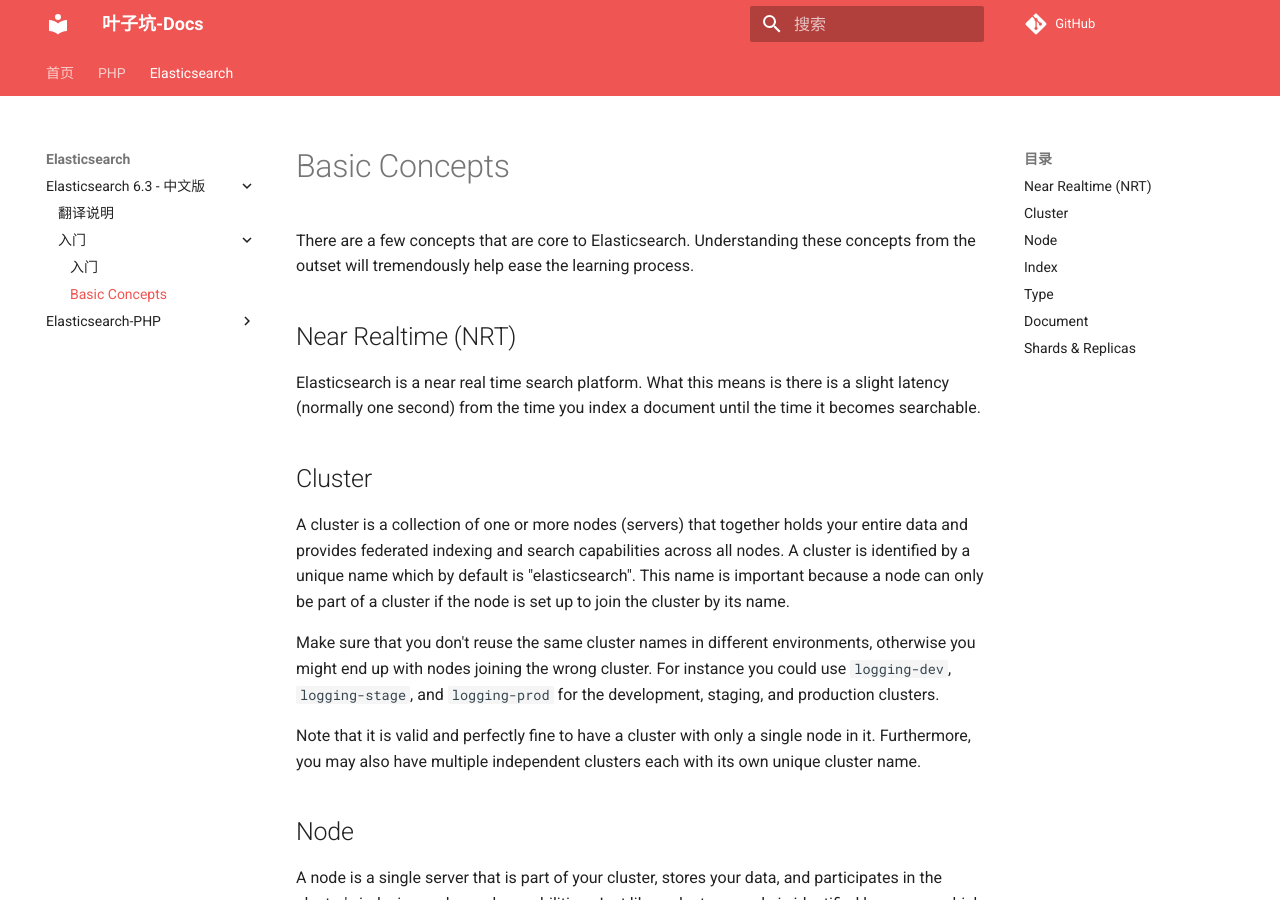
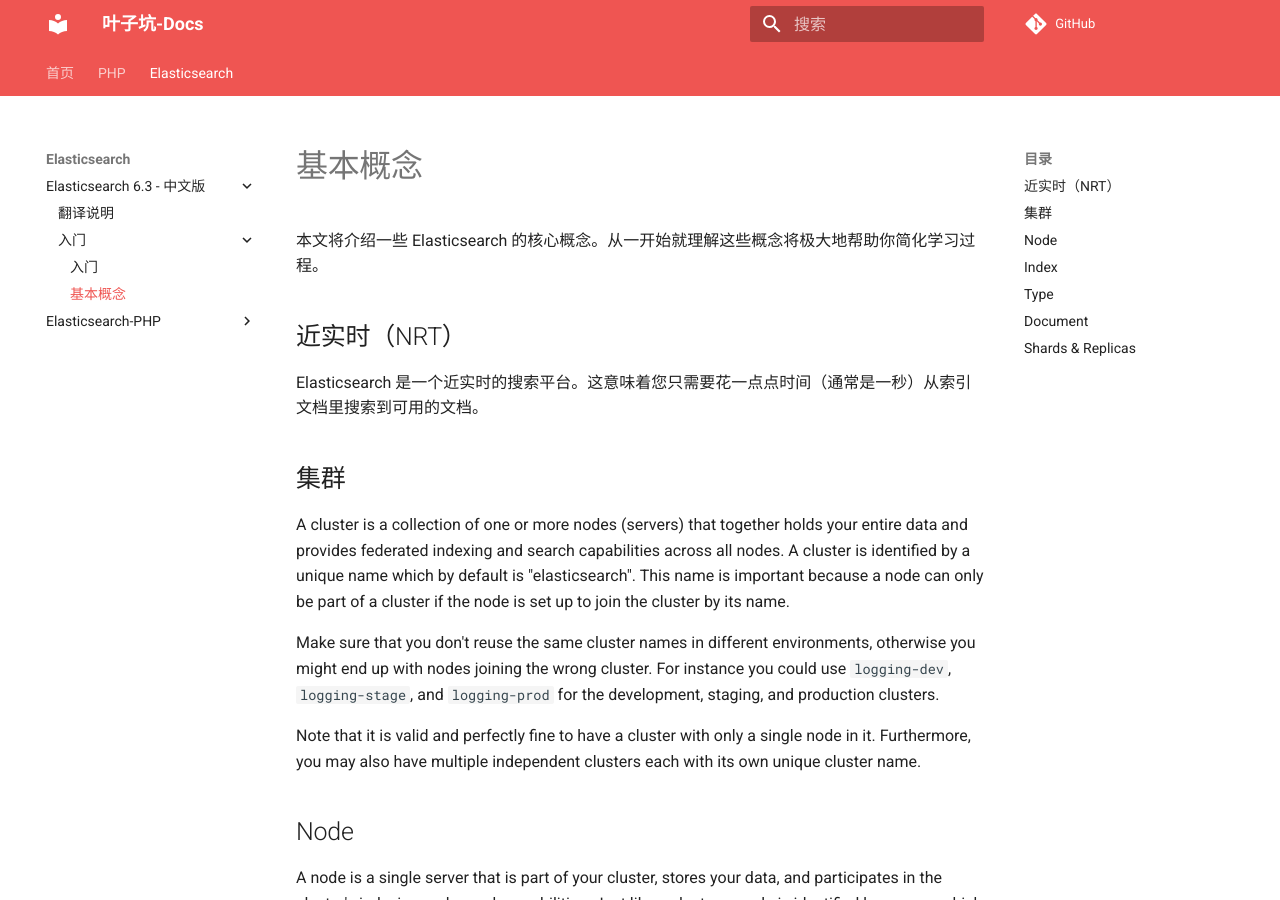
Before and after one commit to flc1125/docs, an MkDocs documentation site: the page built from docs/elasticsearch/elasticsearch-6.3/basic_concepts.md, in a window 1280 px wide and 900 px high. Built offline with MkDocs 1.6.1 and Material for MkDocs 9.7.7, drawn with Linux system fonts in a browser that asks for light colours; comment, search, counter and statistics services are not loaded; old or Windows-style settings are respelled for this version of MkDocs.

Commit message:
基本概念翻译

```diff
--- a/docs/elasticsearch/elasticsearch-6.3/basic_concepts.md
+++ b/docs/elasticsearch/elasticsearch-6.3/basic_concepts.md
@@ -1,13 +1,12 @@
-# Basic Concepts
+# 基本概念
 
-There are a few concepts that are core to Elasticsearch. Understanding these concepts from the outset will tremendously help ease the learning process.
+本文将介绍一些 Elasticsearch 的核心概念。从一开始就理解这些概念将极大地帮助你简化学习过程。
 
-## Near Realtime (NRT)
+## 近实时（NRT）
 
-Elasticsearch is a near real time search platform. What this means is there is a slight latency (normally one second) from the time you index a document until the time it becomes searchable.
+Elasticsearch 是一个近实时的搜索平台。这意味着您只需要花一点点时间（通常是一秒）从索引文档里搜索到可用的文档。
 
-
-## Cluster
+## 集群
 
 A cluster is a collection of one or more nodes (servers) that together holds your entire data and provides federated indexing and search capabilities across all nodes. A cluster is identified by a unique name which by default is "elasticsearch". This name is important because a node can only be part of a cluster if the node is set up to join the cluster by its name.
 
--- a/mkdocs.yml
+++ b/mkdocs.yml
@@ -118,7 +118,7 @@
     - 翻译说明: 'elasticsearch/elasticsearch-6.3/translation-instructions.md'
     - 入门:
       - 入门: 'elasticsearch/elasticsearch-6.3/getting-started.md'
-      - Basic Concepts: 'elasticsearch/elasticsearch-6.3/basic_concepts.md'
+      - 基本概念: 'elasticsearch/elasticsearch-6.3/basic_concepts.md'
     # - 翻译说明: 'elasticsearch/elasticsearch-6.3/11111111111.md'
     # - 翻译说明: 'elasticsearch/elasticsearch-6.3/11111111111.md'
     # - 翻译说明: 'elasticsearch/elasticsearch-6.3/11111111111.md'
```
